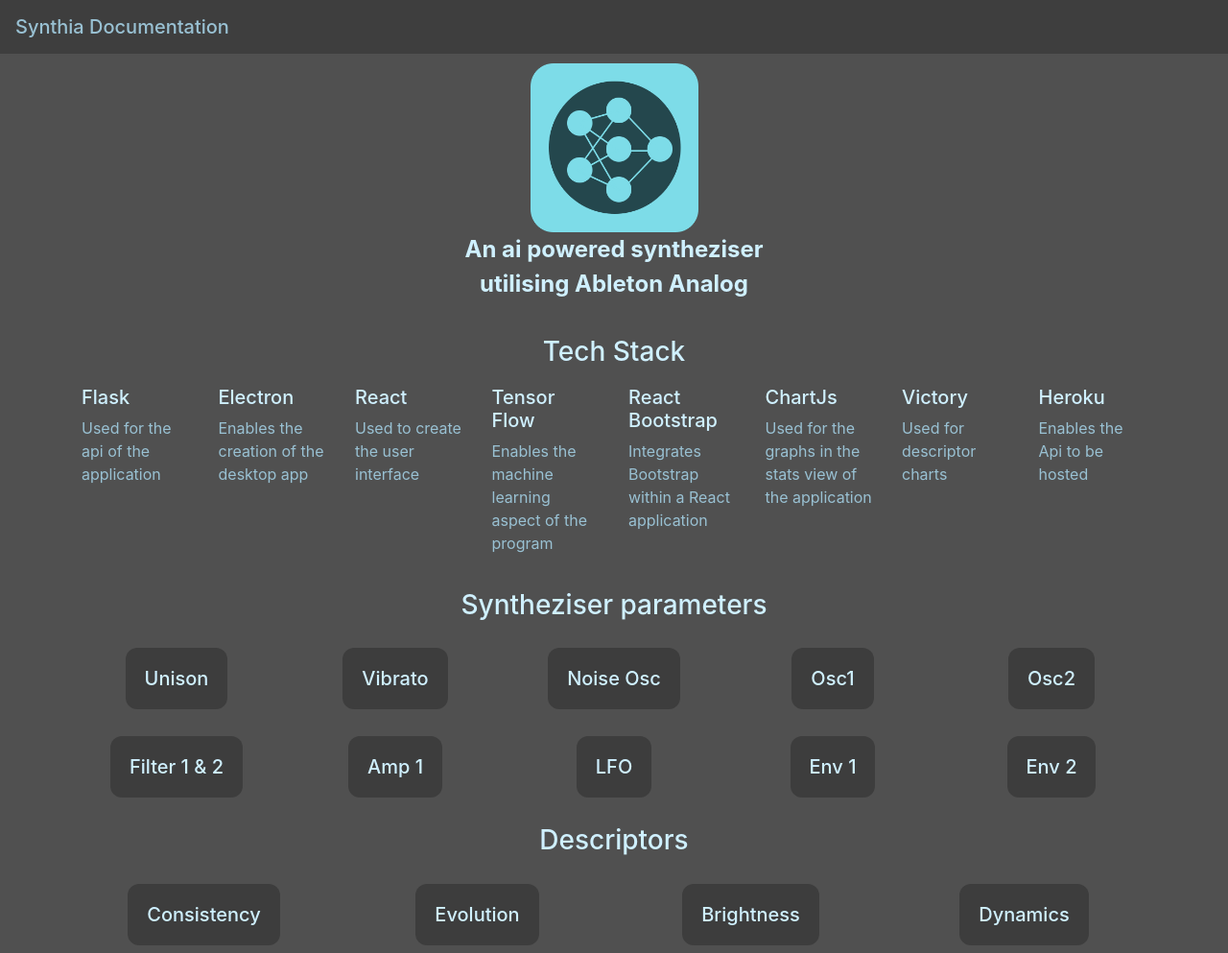
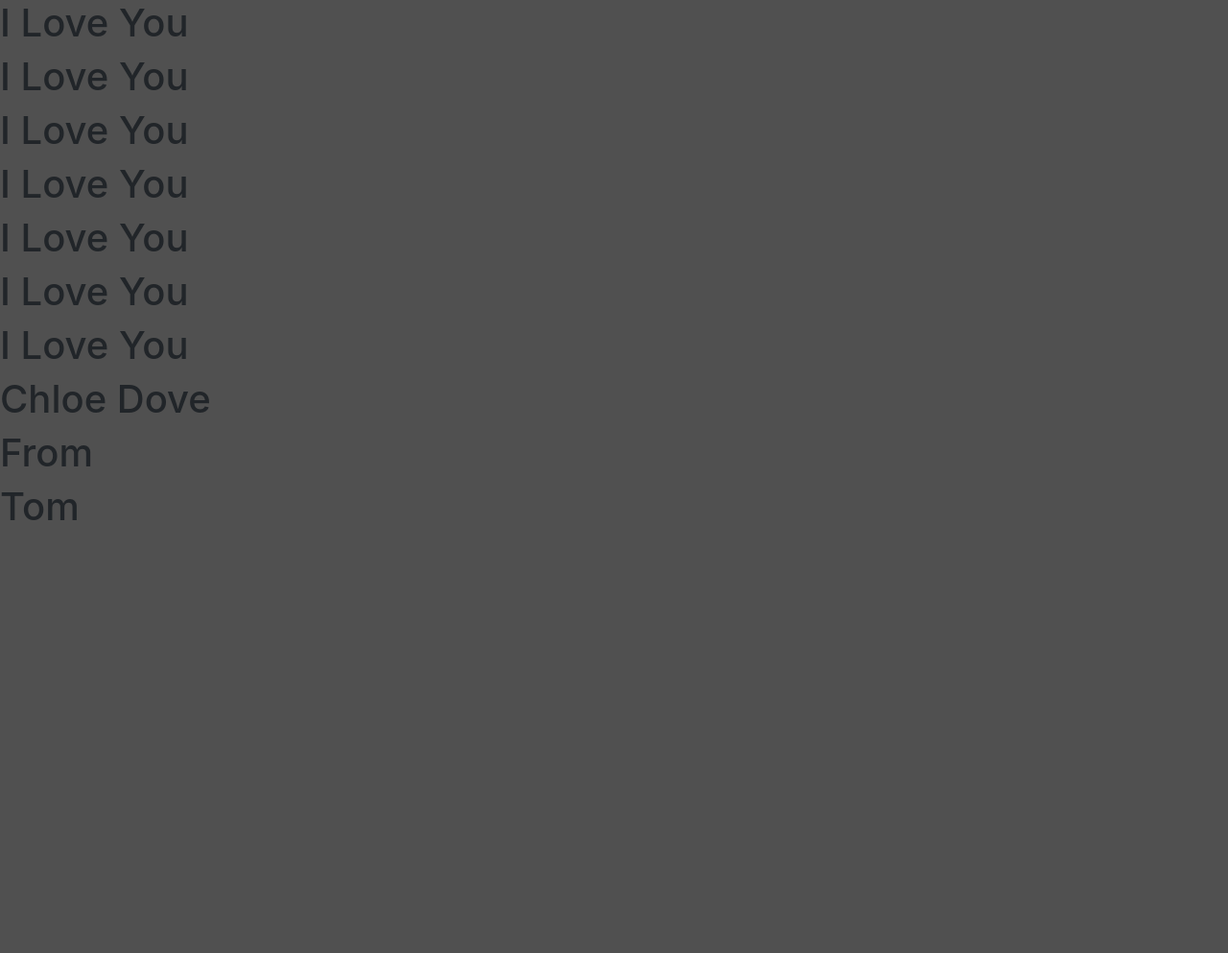
Before and after one commit to tomhoughton/ironfinger.github.io, a plain HTML site: page index.html in a window 1280 px wide. Shown: the whole page at 96% size. After the commit the page ends 800 px from the top, so only its background shows below. Drawn offline with nearby package versions, Linux system fonts and the light colour scheme.

Commit message:
Random Change

```diff
--- a/index.html
+++ b/index.html
@@ -12,138 +12,16 @@
   </head>
   <body>
     <!-- As a heading -->
-    <nav class="navbar navbar-light bg-dark">
-        <span class="navbar-brand mb-0 h1 t-title-title">Synthia Documentation</span>
-    </nav>
-    <div class="container">
-
-        <div class="row">
-            <div class="col-sm"></div>
-            <div class="col-sm d-flex justify-content-center">
-                <div class="justify-content-center">
-                    <img src="Synthia@2x.png" class="t-logo">
-                    <p id="logo-descrip">An ai powered syntheziser utilising Ableton Analog</p>
-                </div>
-            </div>
-            <div class="col-sm"></div>
-        </div>
-
-        <div class="row ">
-            <div class="col-sm"></div>
-            <div class="col-sm d-flex justify-content-center"><h3 class="t-title">Tech Stack</h3></div>
-            <div class="col-sm"></div>
-        </div>
-
-        <div class="row">
-            <div class="col-sm t-techstack-card">
-                <h2 class="t-title-02">Flask</h2>
-                <p class="tech-description">Used for the api of the application</p>
-            </div>
-            <div class="col-sm t-techstack-card">
-                <h2 class="t-title-02">Electron</h2>
-                <p class="tech-description">Enables the creation of the desktop app</p>
-            </div>
-            <div class="col-sm t-techstack-card">
-                <h2 class="t-title-02">React</h2>
-                <p class="tech-description">Used to create the user interface</p>
-            </div>
-            <div class="col-sm t-techstack-card">
-                <h2 class="t-title-02">Tensor Flow</h2>
-                <p class="tech-description">Enables the machine learning aspect of the program</p>
-            </div>
-            <div class="col-sm t-techstack-card">
-                <h2 class="t-title-02">React Bootstrap</h2>
-                <p class="tech-description">Integrates Bootstrap within a React application</p>
-            </div>
-            <div class="col-sm t-techstack-card">
-                <h2 class="t-title-02">ChartJs</h2>
-                <p class="tech-description">Used for the graphs in the stats view of the application</p>
-            </div>
-            <div class="col-sm t-techstack-card">
-                <h2 class="t-title-02">Victory</h2>
-                <p class="tech-description">Used for descriptor charts</p>
-            </div>
-            <div class="col-sm t-techstack-card">
-                <h2 class="t-title-02">Heroku</h2>
-                <p class="tech-description">Enables the Api to be hosted</p>
-            </div>
-        </div>
-
-
-        <div class="row ">
-            <div class="col-sm"></div>
-            <div class="col-sm d-flex justify-content-center"><h3 class="t-title">Syntheziser parameters</h3></div>
-            <div class="col-sm"></div>
-        </div>
-
-        <div class="row">
-            <div class="col-sm synth-parameter d-flex justify-content-center">
-                <h2 class="t-title descriptor-card">Unison</h2>
-            </div>
-            <div class="col-sm synth-parameter d-flex justify-content-center">
-                <h2 class="t-title descriptor-card">Vibrato</h2>
-            </div>
-            <div class="col-sm synth-parameter d-flex justify-content-center">
-                <h2 class="t-title descriptor-card">Noise Osc</h2>
-            </div>
-            <div class="col-sm synth-parameter d-flex justify-content-center">
-                <h2 class="t-title descriptor-card">Osc1</h2>
-            </div>
-            <div class="col-sm synth-parameter d-flex justify-content-center">
-                <h2 class="t-title descriptor-card">Osc2</h2>
-            </div>
-        </div>
-
-        <div class="row">
-            <div class="col-sm synth-parameter d-flex justify-content-center">
-                <h2 class="t-title descriptor-card">Filter 1 & 2</h2>
-            </div>
-            <div class="col-sm synth-parameter d-flex justify-content-center">
-                <h2 class="t-title descriptor-card">Amp 1</h2>
-            </div>
-            <div class="col-sm synth-parameter d-flex justify-content-center">
-                <h2 class="t-title descriptor-card">LFO</h2>
-            </div>
-            <div class="col-sm synth-parameter d-flex justify-content-center">
-                <h2 class="t-title descriptor-card">Env 1</h2>
-            </div>
-            <div class="col-sm synth-parameter d-flex justify-content-center">
-                <h2 class="t-title descriptor-card">Env 2</h2>
-            </div>
-        </div>
-
-        <div class="row ">
-            <div class="col-sm"></div>
-            <div class="col-sm d-flex justify-content-center"><h3 class="t-title">Descriptors</h3></div>
-            <div class="col-sm"></div>
-        </div>
-
-        <div class="row">
-            <div class="col-sm synth-parameter d-flex justify-content-center">
-                <h2 class="t-title descriptor-card">Consistency</h2>
-            </div>
-            <div class="col-sm synth-parameter d-flex justify-content-center">
-                <h2 class="t-title descriptor-card">Evolution</h2>
-            </div>
-            <div class="col-sm synth-parameter d-flex justify-content-center">
-                <h2 class="t-title descriptor-card">Brightness</h2>
-            </div>
-            <div class="col-sm synth-parameter d-flex justify-content-center">
-                <h2 class="t-title descriptor-card">Dynamics</h2>
-            </div>
-        </div>
-
-
-
-
-
-
-
-    </div>
-
-
-
-
+    <h1>I Love You</h1>
+    <h1>I Love You</h1>
+    <h1>I Love You</h1>
+    <h1>I Love You</h1>
+    <h1>I Love You</h1>
+    <h1>I Love You</h1>
+    <h1>I Love You</h1>
+    <h1>Chloe Dove</h1>
+    <h1>From</h1>
+    <h1>Tom</h1>
 
 
 
```
